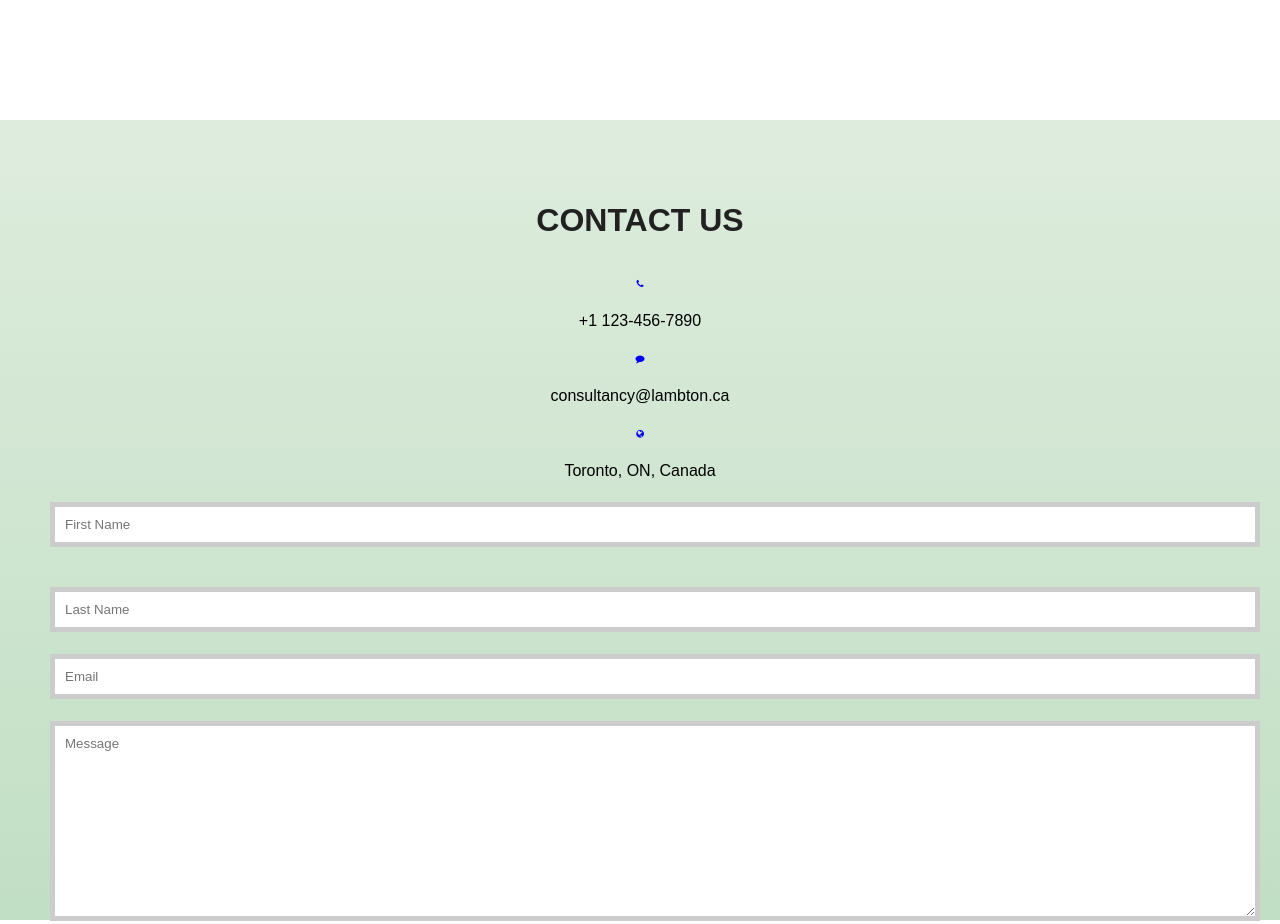
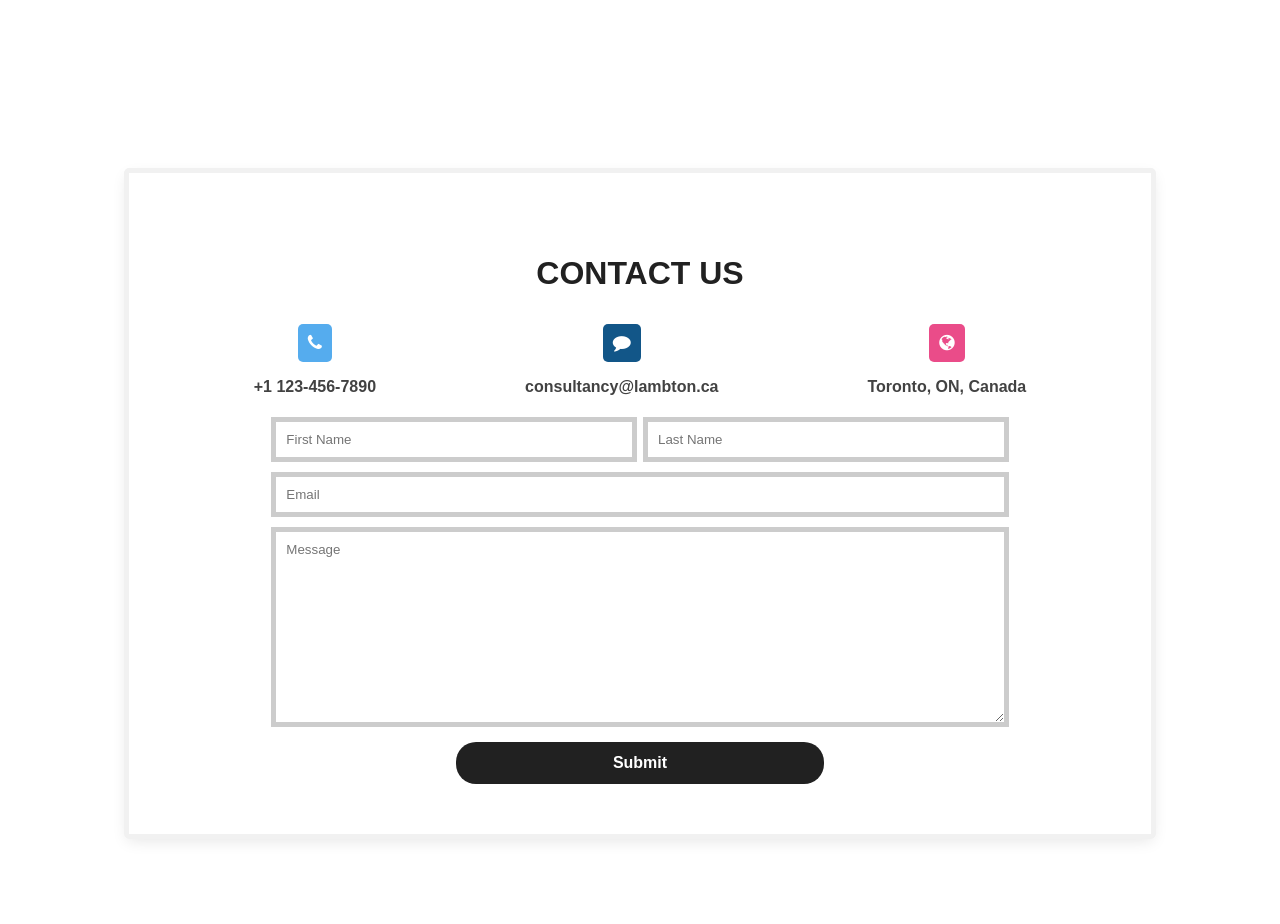
Before and after one commit to ravneet98/CSD1103_TermProject, a plain HTML site: page index.html in a window 1280 px wide. Shown: the part 2180-3104 px from the top of the page. Drawn offline with Linux system fonts and the light colour scheme; a web font is replaced by a local one.

Commit message:
Contact section adjustment

```diff
--- a/css/styles.css
+++ b/css/styles.css
@@ -341,14 +341,24 @@ a.member_contact {
   transform: scale(1.1);
   box-shadow: 0 4px 8px 0 rgba(0, 0, 0, 0.24), 0 17px 50px 0 rgba(0, 0, 0, 0.19);
 }
+
+.contact_social {
+  display: flex;
+  flex-direction: row;
+  justify-content: space-around;
+}
 social a {
   text-decoration: none;
 }
+social p {
+  color: #424242;
+  font-family: "Product Sans", sans-serif;
+  font-weight: bold;
+}
 
 .fa {
-  font-size: xx-small !important;
-  padding: 8px;
-  font-size: 10px;
+  font-size: large !important;
+  padding: 10px;
   text-align: center;
   text-decoration: none;
   transition: all 0.5s ease;
@@ -360,16 +370,16 @@ social a {
   box-shadow: 0 4px 8px 0 rgba(0, 0, 0, 0.24), 0 17px 50px 0 rgba(0, 0, 0, 0.19);
   transform: scale(1.05);
 }
-.fa-twitter {
+.fa-phone {
   background: #55acee;
   color: white;
 }
-.fa-instagram {
+.fa-comment {
   background: #125688;
   color: white;
 }
 
-.fa-dribbble {
+.fa-globe {
   background: #ea4c89;
   color: white;
 }
@@ -388,8 +398,14 @@ social a {
   padding: 50px;
   text-align: center;
   margin: auto;
-  background-image: linear-gradient(to top, #c1dfc4 0%, #deecdd 100%);
+  width: 80%;
+  border-color: #f1f1f1;
+  border-style: solid;
+  border-width: 5px;
+  box-shadow: 0px 5px 15px -3px rgba(0, 0, 0, 0.1);
+  border-radius: 5px;
 }
+
 .contact_section a:link {
   text-decoration: none;
 }
@@ -398,10 +414,22 @@ social a {
   font-size: 2em;
   color: #212121;
   text-align: center;
-  vertical-align: top;
-  text-transform: capitalize;
 }
-.contact_form {
+.contact_section form {
+  width: 80%;
+  margin: auto;
+}
+.fname-lname {
+  display: flex;
+  flex-direction: row;
+}
+.contact_section_email {
+  display: flex;
+  flex-direction: row;
+}
+.contact_section_message {
+  display: flex;
+  flex-direction: row;
 }
 
 input[type="text"],
@@ -410,27 +438,28 @@ textarea {
   width: 100%;
   padding: 10px;
   border: 5px solid #ccc;
-  margin-top: 6px;
-  margin-bottom: 16px;
+  margin-top: 5px;
+  margin-bottom: 5px;
   resize: vertical;
   font-family: "Product Sans", sans-serif;
 }
 
 input[type="submit"] {
-  background-color: #004f7d;
+  background-color: #212121;
   color: white;
   padding: 12px 20px;
   border: none;
   cursor: pointer;
-  border-radius: 50px;
+  border-radius: 20px;
   font-size: medium;
   font-weight: bolder;
   font-family: "Product Sans", sans-serif;
-  width: 30%;
+  width: 50%;
+  margin-top: 10px;
 }
 
 input[type="submit"]:hover {
-  background-color: #00ade5;
+  background-color: #616166;
 }
 footer {
   display: block;
@@ -504,7 +533,7 @@ ol.contributors_list li a:hover {
     width: 80%;
   }
   input[type="submit"] {
-    width: 30%;
+    width: 50%;
   }
 }
 
@@ -549,17 +578,25 @@ ol.contributors_list li a:hover {
   }
   .contact_section {
     padding: 20px;
-
+    margin: auto;
     text-align: center;
   }
-
+  .contact_social {
+    display: flex;
+    flex-direction: column;
+    justify-content: space-around;
+  }
+  .fname-lname {
+    display: flex;
+    flex-direction: column;
+  }
   input[type="text"],
   select,
   textarea {
     width: 80%;
   }
   input[type="submit"] {
-    width: 30%;
+    width: 100%;
   }
   ul.header-menu li {
     font-size: small;
@@ -572,12 +609,12 @@ ol.contributors_list li a:hover {
 
 @media screen and (min-width: 320px) and (max-width: 480px) {
   .banner {
-    padding-top: 20%;
+    padding-top: 40%;
   }
 
   .banner_name {
     font-size: 2em;
-    color: #fff;
+    color: #616161;
   }
   .logo {
     display: none;
@@ -631,10 +668,17 @@ ol.contributors_list li a:hover {
   }
 
   .contact_section {
-    padding: 10px;
-    margin-right: 1%;
-    margin-left: 1%;
+    margin: auto;
     text-align: center;
+  }
+  .contact_social {
+    display: flex;
+    flex-direction: column;
+    justify-content: space-around;
+  }
+  .fname-lname {
+    display: flex;
+    flex-direction: column;
   }
   input[type="text"],
   select,
@@ -642,7 +686,7 @@ ol.contributors_list li a:hover {
     width: 80%;
   }
   input[type="submit"] {
-    width: 30%;
+    width: 100%;
   }
   ol.contributors_list {
     column-count: 1;
--- a/index.html
+++ b/index.html
@@ -154,8 +154,8 @@
         </div>
     </section>-->
 
-<section id="contact_section" class="contact_section">
-    <div >
+<section id="contact_section" >
+    <div class="contact_section">
         <a href="contact_section">
             <h3>CONTACT US</h3>
         </a>
```
